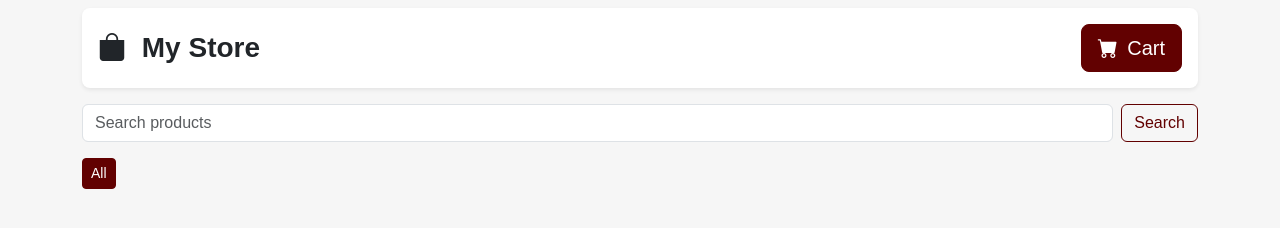
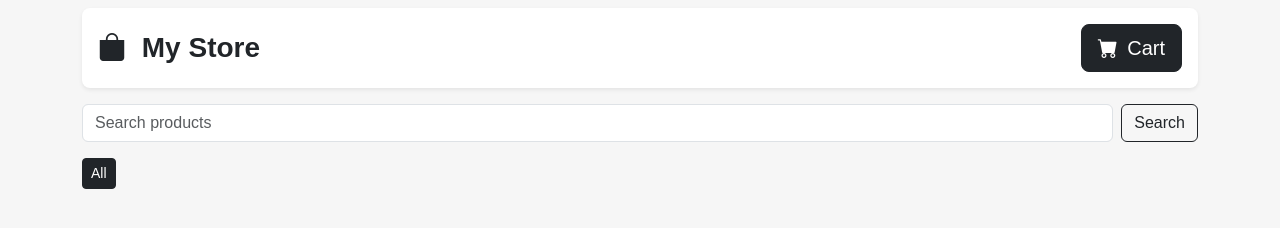
Before and after one commit to koheinthurako/EcommerceWebsite, a website built with Vite: page index.html in a window 1280 px wide. Built offline with nearby package versions, Linux system fonts and the light colour scheme.

```diff
--- a/style.scss
+++ b/style.scss
@@ -1,6 +1,4 @@
 $font-family-sans-serif: 'Poppins', sans-serif;
-
-$dark: rgb(98, 1, 1);
 
 // reduce scss import to solve $dividend: abs($dividend); sass bug
 @import './node_modules/bootstrap/scss/functions';
```
Also changed, not shown: style.css, 1 other file.
